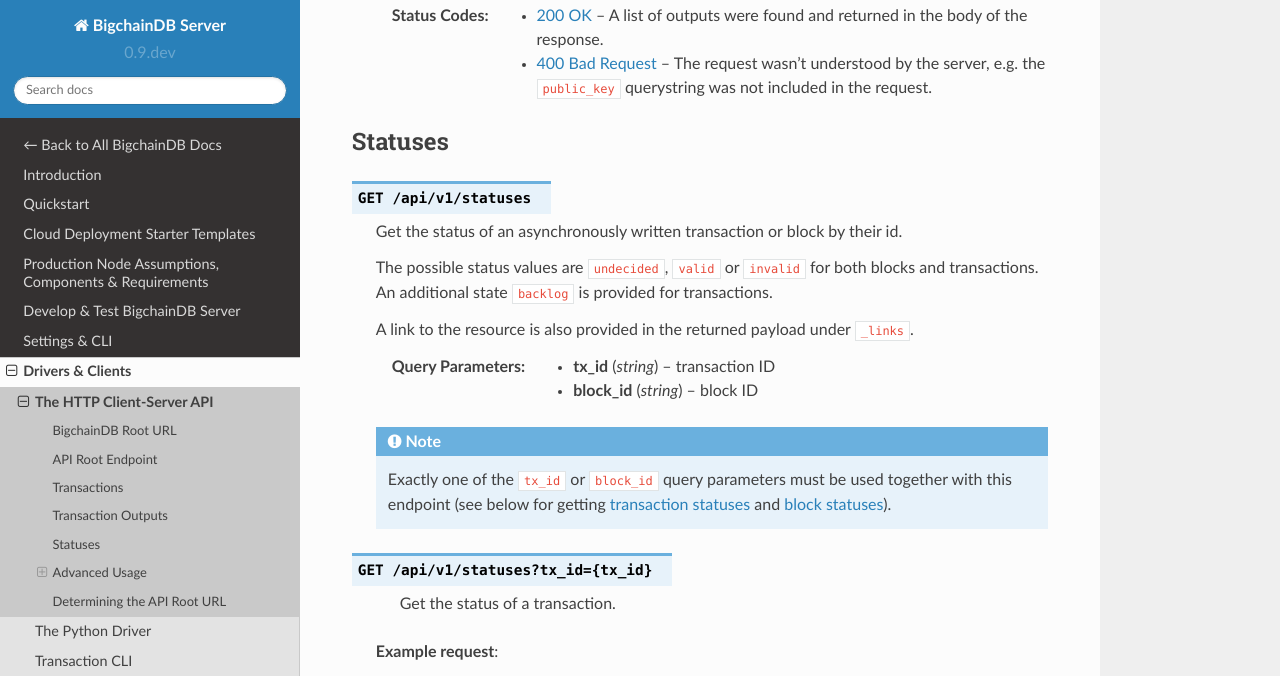
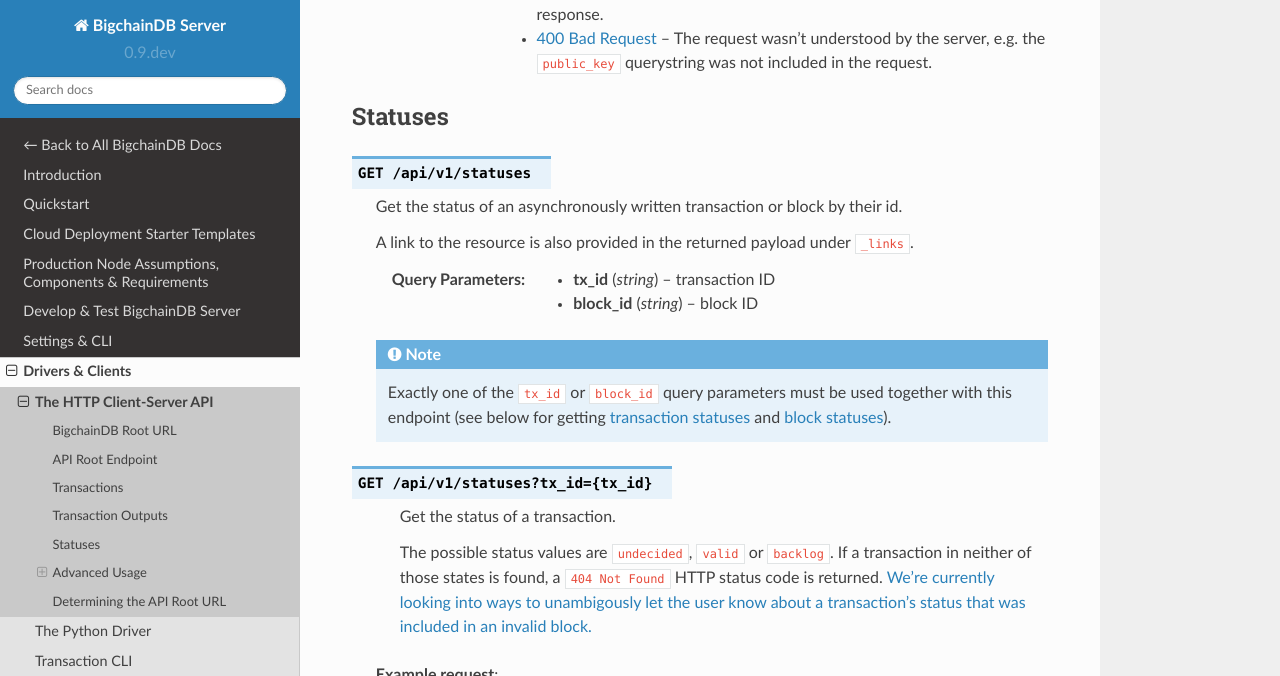
Before and after one commit to bigchaindb/bigchaindb, a Sphinx documentation site: the page built from docs/server/source/drivers-clients/http-client-server-api.rst, in a window 1280 px wide and 1400 px high, scrolled down 4037 px. Shown: the top 676 px of the window. Built offline with Sphinx 7.4.7 and the Read the Docs theme 2.0.0, drawn with Linux system fonts in a browser that asks for light colours; pages that are not in the unit, such as notebooks, are missing from menus; some of the changed text lies outside the part shown; grey boxes are pictures that could not be loaded.

Commit message:
Remove controversial endpoints for now

```diff
--- a/docs/server/generate_http_server_api_documentation.py
+++ b/docs/server/generate_http_server_api_documentation.py
@@ -67,7 +67,7 @@
 
 
 TPLS['post-tx-response'] = """\
-HTTP/1.1 200 OK
+HTTP/1.1 202 Accepted
 Content-Type: application/json
 
 %(tx)s
--- a/docs/server/source/drivers-clients/http-client-server-api.rst
+++ b/docs/server/source/drivers-clients/http-client-server-api.rst
@@ -198,10 +198,6 @@
 
    Get the status of an asynchronously written transaction or block by their id.
 
-   The possible status values are ``undecided``, ``valid`` or ``invalid`` for
-   both blocks and transactions. An additional state ``backlog`` is provided
-   for transactions.
-
    A link to the resource is also provided in the returned payload under
    ``_links``.
 
@@ -220,14 +216,13 @@
 
     Get the status of a transaction.
 
+    The possible status values are ``undecided``, ``valid`` or ``backlog``.
+    If a transaction in neither of those states is found, a ``404 Not Found``
+    HTTP status code is returned. `We're currently looking into ways to unambigously let the user know about a transaction's status that was included in an invalid block. <https://github.com/bigchaindb/bigchaindb/issues/1039>`_
+
    **Example request**:
 
    .. literalinclude:: samples/get-statuses-tx-request.http
-      :language: http
-
-   **Example response**:
-
-   .. literalinclude:: samples/get-statuses-tx-invalid-response.http
       :language: http
 
    **Example response**:
@@ -245,6 +240,8 @@
 .. http:get:: /api/v1/statuses?block_id={block_id}
 
     Get the status of a block.
+
+    The possible status values are ``undecided``, ``valid`` or ``invalid``.
 
    **Example request**:
 
```
Also changed, not shown: other parts of docs/server/source/drivers-clients/http-client-server-api.rst (+3 -3 lines).
